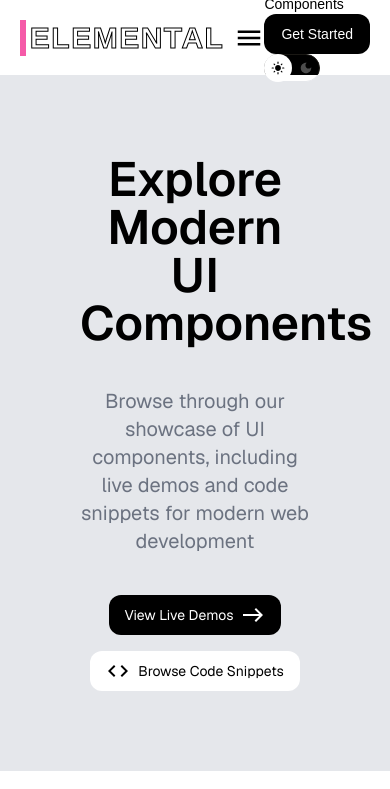
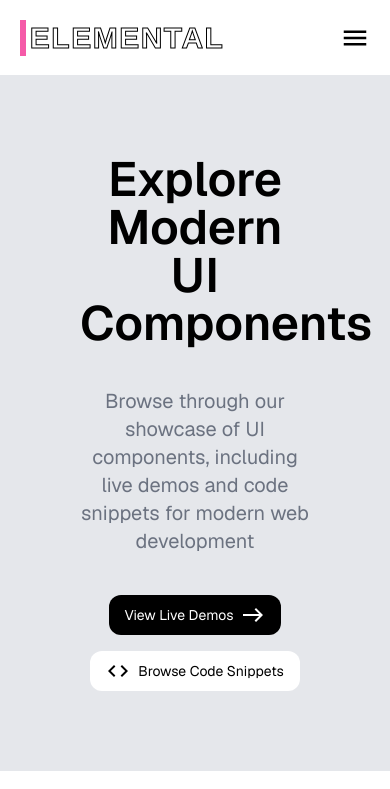
Before and after one commit to kevincas01/Elemental, a Next.js app in the folder elemental/: page / in a window 390 px wide. Shown: the top 789 px of the page. Built offline with nearby package versions, Linux system fonts and the light colour scheme.

Commit message:
Mobile header

```diff
--- a/elemental/app/ReusableComponents/Header/Header.tsx
+++ b/elemental/app/ReusableComponents/Header/Header.tsx
@@ -20,7 +20,7 @@ const Header = () => {
         <MenuIcon sx={{ fontSize: "30px" }} />
       </div>
 
-      <div className={` sm:flex gap-2 items-center font-normal text-sm sm:text-lg }`}>
+      <div className={`absolute sm:static ${mobileToggled?"h-fit p-5":"h-0"} w-full sm:w-fit overflow-hidden sm:p-0 flex sm:flex-row flex-col bg-lightBg dark:bg-darkBg sm:bg-transparent top-[75px] sm:top-0 left-0 sm:flex gap-2 items-center font-normal text-sm sm:text-lg  transition-[height] duration-1000}`}>
         <Link href={"/components"} className="">
           Components
         </Link>
```
